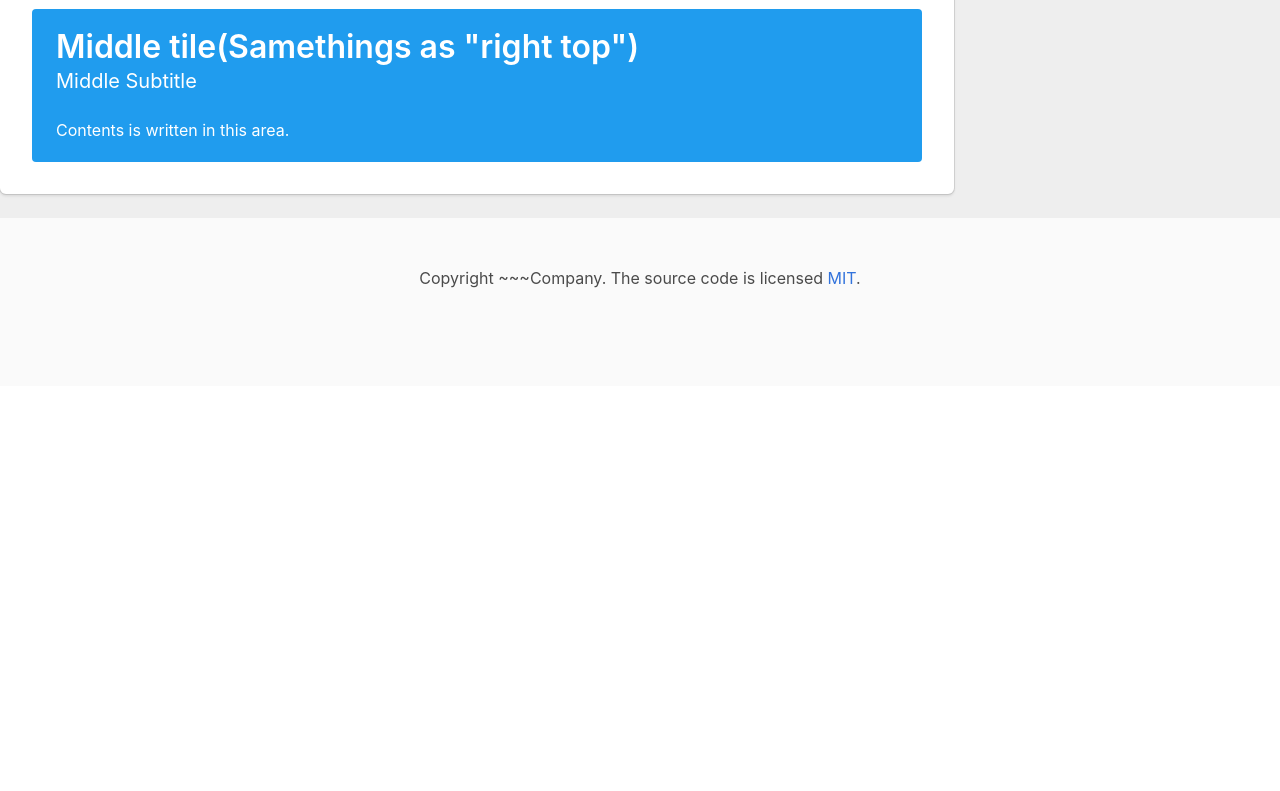
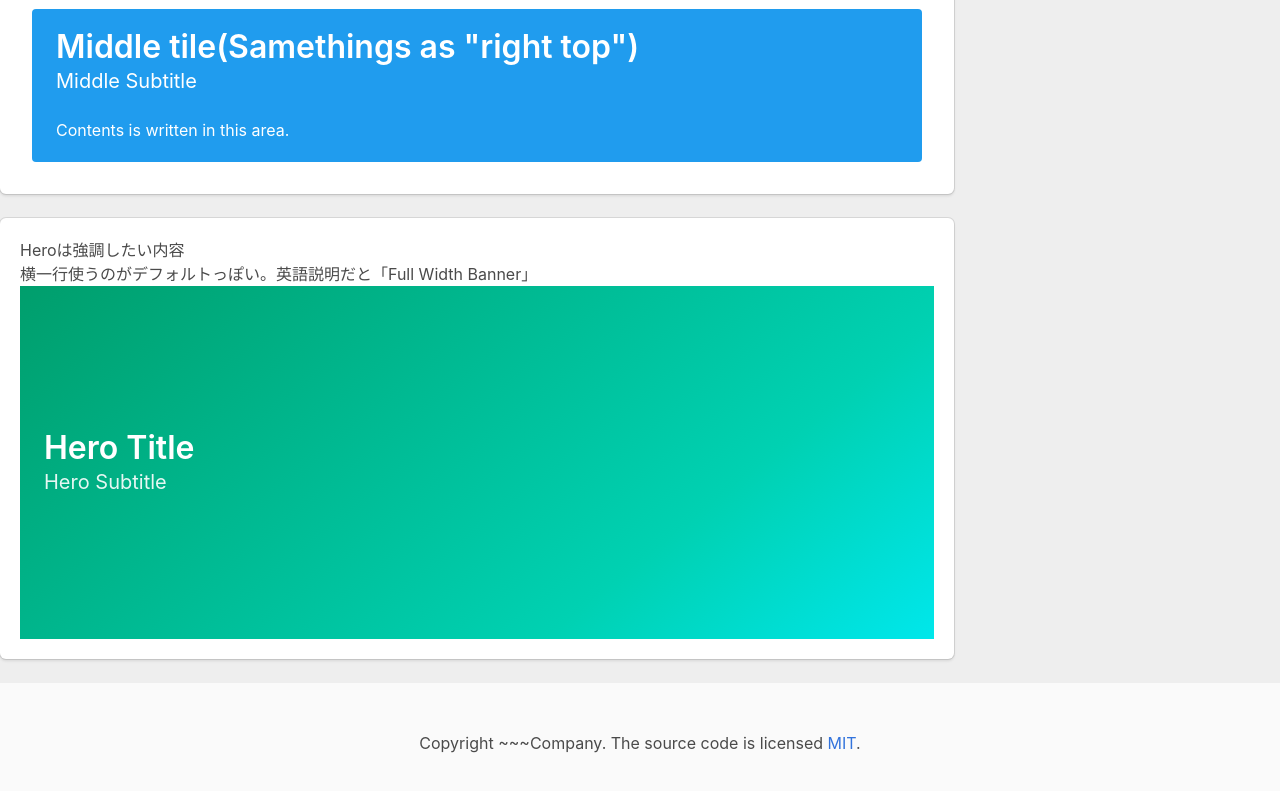
Before and after one commit to somurieengieer/bulma-sample, a plain HTML site: page index.html in a window 1280 px wide. Shown: the part 2603-3394 px from the top of the page. Before the commit the page ends 2989 px from the top, so only its background shows below. Drawn offline with nearby package versions, Linux system fonts and the light colour scheme; a web font is replaced by a local one.

Commit message:
Tile説明を追記

```diff
--- a/index.html
+++ b/index.html
@@ -191,6 +191,17 @@
       </div>
     </section>
 
+    <section class="box">
+      <h1>Heroは強調したい内容</h1>
+      <p>横一行使うのがデフォルトっぽい。英語説明だと「Full Width Banner」</p>
+      <section class="hero is-medium is-primary is-bold">
+        <div class="hero-body">
+          <h1 class="title">Hero Title</h1>
+          <h2 class="subtitle">Hero Subtitle</h2>
+        </div>
+      </section>
+    </section>
+
   </article>
 
   <aside class="column is-3">
```
